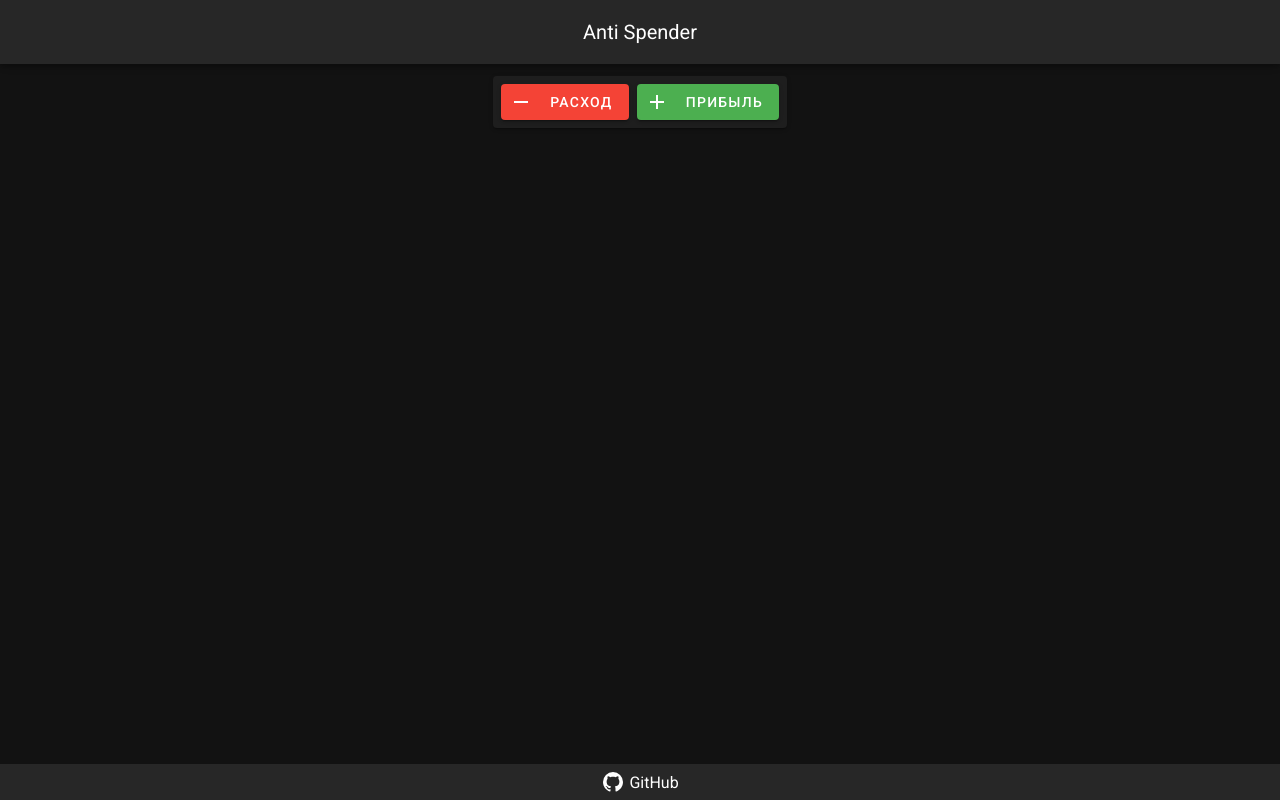
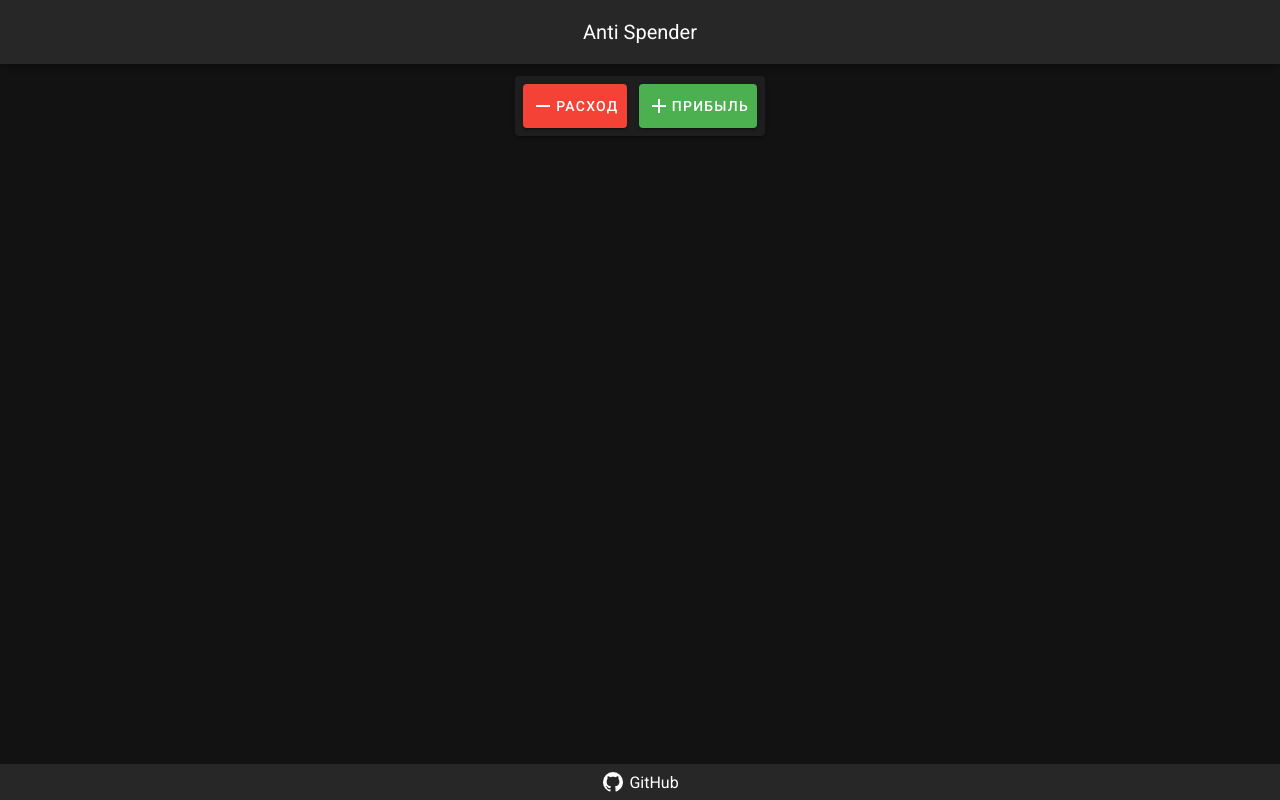
Before and after one commit to Seokky/anti-spender, a Nuxt app: page / in a window 1280 px wide. Built offline with nearby package versions, Linux system fonts and the light colour scheme.

Commit message:
dialog trigger buttons sizes increased

```diff
--- a/components/SetTheIncomeDialog.vue
+++ b/components/SetTheIncomeDialog.vue
@@ -6,10 +6,11 @@
     <template v-slot:activator="{ on, attrs }">
       <v-btn
         color="green"
+        large
         v-bind="attrs"
         v-on="on"
       >
-        <v-icon>{{ $icons.plus }}</v-icon>
+        <v-icon v-text="$icons.plus" />
         Прибыль
       </v-btn>
     </template>
--- a/components/SetTheOutlayDialog.vue
+++ b/components/SetTheOutlayDialog.vue
@@ -6,10 +6,11 @@
     <template v-slot:activator="{ on, attrs }">
       <v-btn
         color="red"
+        large
         v-bind="attrs"
         v-on="on"
       >
-        <v-icon>{{ $icons.minus }}</v-icon>
+        <v-icon v-text="$icons.minus" />
         Расход
       </v-btn>
     </template>
--- a/pages/index.vue
+++ b/pages/index.vue
@@ -17,8 +17,8 @@
 
 <style lang="scss" module>
 .actions {
-  *:first-of-type {
-    margin-right: 8px;
+  button:first-of-type {
+    margin-right: 12px;
   }
 }
 </style>
```
